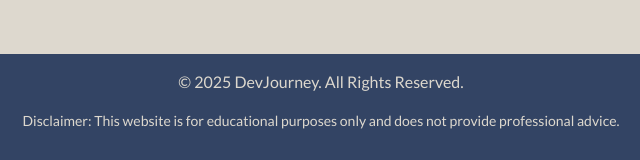
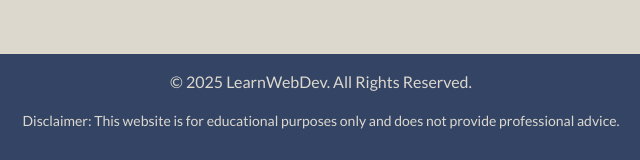
Before and after one commit to DanielTso/learn-web-dev, a plain HTML site: page index.html in a window 1280 px wide. Shown: the part 701-861 px from the top of the page, 319-959 px from the left. Drawn offline with nearby package versions, Linux system fonts and the light colour scheme.

Commit message:
refactor: Update footer text from DevJourney to LearnWebDev

```diff
--- a/index.html
+++ b/index.html
@@ -90,7 +90,7 @@
 
     <!-- Footer -->
     <footer class="bg-dark text-white text-center py-3">
-        <p>&copy; 2025 DevJourney. All Rights Reserved.</p>
+        <p>&copy; 2025 LearnWebDev. All Rights Reserved.</p>
         <p class="small">Disclaimer: This website is for educational purposes only and does not provide professional advice.</p>
     </footer>
 
```
Also changed, not shown: about.html (+1 -1 lines), contact.html (+1 -1 lines), pathway.html (+1 -1 lines), post-css.html (+1 -1 lines), post-html.html (+1 -1 lines), post-js.html (+1 -1 lines), tutorial.html (+1 -1 lines).
